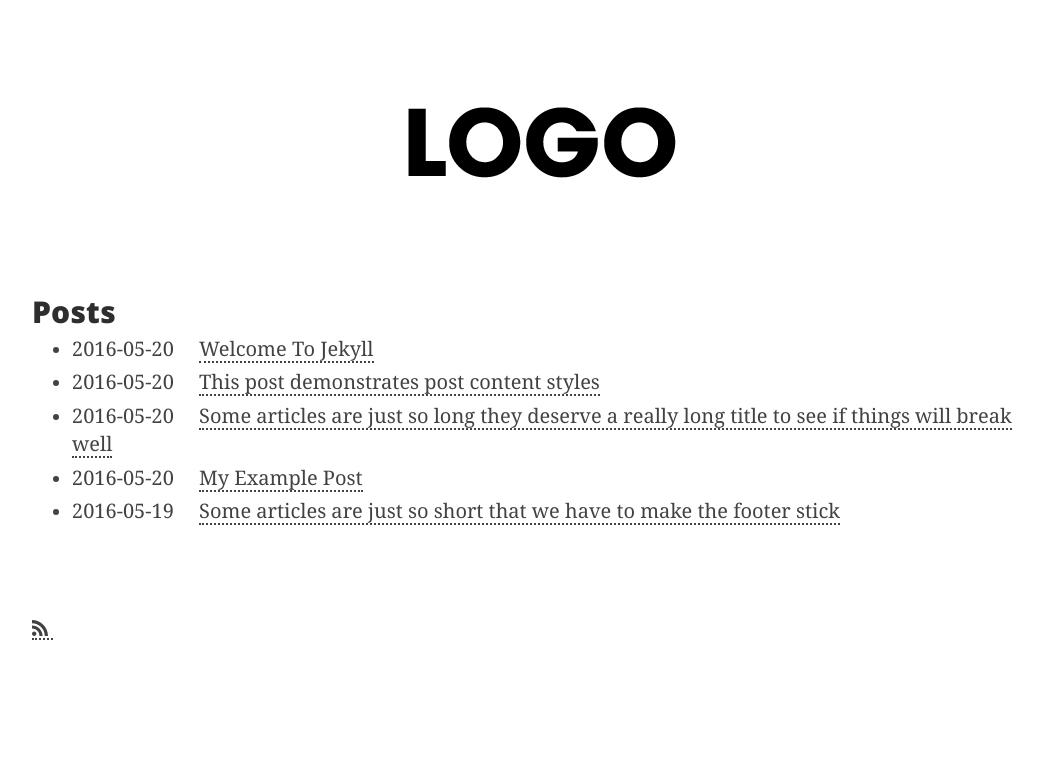
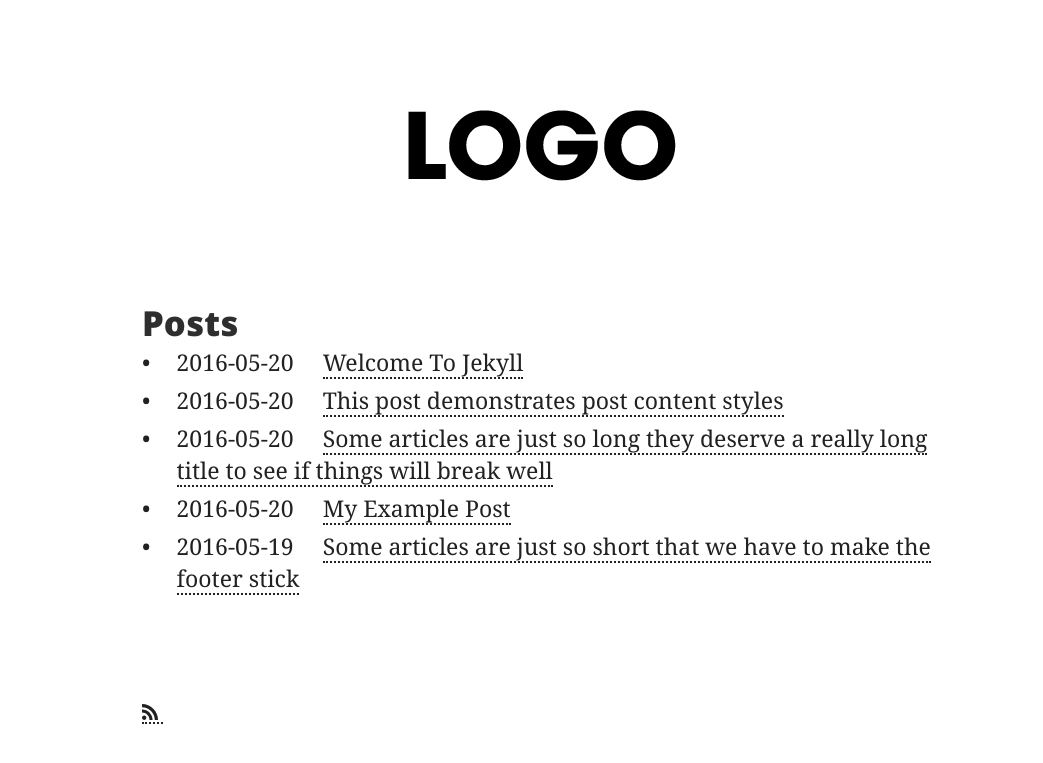
Before and after one commit to errantmind/errant-jekyll, a Jekyll site: the page built from index.md, in a window 1280 px wide. Shown: the top 763 px of the page, without its empty margins (98-1141 px from the left). Built offline with Jekyll 4.4.1, drawn with Linux system fonts in a browser that asks for light colours.

Commit message:
updated styling to my taste

```diff
--- a/_config.yml
+++ b/_config.yml
@@ -1,5 +1,4 @@
 # Copy/Overwrite this file in your project
-
 title: Your awesome title
 author: GitHub User
 email: your-email@domain.com
@@ -10,9 +9,9 @@ description: > # this means to ignore newlines until "twitter_username:"
 banner: "/logo.png"
 
 # social links
-twitter_username: jekyllrb
-github_username:  jekyll
-rss: rss
+# twitter_username: jekyllrb
+# github_username:  jekyll
+# rss: rss
 # dribbble_username: jekyll
 # facebook_username: jekyll
 # flickr_username: jekyll
--- a/_includes/head.html
+++ b/_includes/head.html
@@ -54,102 +49,8 @@
       unicode-range: U+0000-00FF, U+0131, U+0152-0153, U+02BB-02BC, U+02C6, U+02DA, U+02DC, U+2000-206F, U+2074, U+20AC, U+2122, U+2191, U+2193, U+2212, U+2215, U+FEFF, U+FFFD;
     }
 
-    /*BEGIN minimal-css*/
-    @media screen {
-        html {
-            font-size: 20px;
-        }
-    }
-
-    @media screen and (max-width: 1020px) {
-        html {
-            font-size: 20px;
-        }
-    }
-
-    @media screen and (max-width: 980px) {
-        html {
-            font-size: 20px;
-        }
-    }
-
-    @media screen and (max-width: 940px) {
-        html {
-            font-size: 19px;
-        }
-    }
-
-    @media screen and (max-width: 900px) {
-        html {
-            font-size: 18px;
-        }
-    }
-
-    @media screen and (max-width: 860px) {
-        html {
-            font-size: 17px;
-        }
-    }
-
-    @media screen and (max-width: 820px) {
-        html {
-            font-size: 16px;
-        }
-    }
-
-    @media screen and (max-width: 780px) {
-        html {
-            font-size: 15px;
-        }
-    }
-
-    @media screen and (max-width: 740px) {
-        html {
-            font-size: 14px;
-        }
-    }
-
-    @media screen and (max-width: 700px) {
-        html {
-            font-size: 13px;
-        }
-    }
-
-    @media screen and (max-width: 660px) {
-        html {
-            font-size: 12px;
-        }
-    }
-
-    @media screen and (max-width: 620px) {
-        html {
-            font-size: 11px;
-        }
-    }
-
-    @media screen and (max-width: 580px) {
-        html {
-            font-size: 10px;
-        }
-    }
-
-    @media screen and (max-width: 540px) {
-        html {
-            font-size: 9px;
-        }
-    }
-
-    @media screen and (max-width: 500px) {
-        html {
-            font-size: 8px;
-        }
-    }
-
-    @media screen and (max-width: 460px) {
-        html {
-            font-size: 7px;
-        }
-    }
+    html { font-size: calc(1rem + 1vw); }
+    @media all and (min-width:1020px) { html { font-size: 23px; } }
 
     * {
         margin: 0px;
@@ -158,14 +59,14 @@
     }
 
     body {
-        /*animation: fadein 1s;*/
+        animation: fadein 0.75s;
         height: auto;
         bottom: 0px;
         top: 0px;
         left: 0px;
         right: 0px;
         font-size: 1rem;
-        line-height: 1.42857;
+        line-height: 1.40;
         overflow-x: hidden;
         background: inherit;
         padding-left: 30px;
@@ -184,11 +85,11 @@
     body > * {
         font-family: Droid Serif, Georgia, serif;
         font-weight: normal;
-        color: rgb(66, 66, 66);
+        color: rgb(33, 33, 33);
     }
 
     main {
-        max-width: 1020px;
+        max-width: 800px;
         min-width: 460px;
         width: 100%;
         margin: 0px auto;
@@ -297,17 +198,54 @@
     }
 
     p {
-        line-height: 1.5;
-        margin-bottom: inherit;
+        line-height: 1.4;
     }
 
+
     ol {
-        margin-top: 0.25rem;
+      counter-reset: section 0;
+      margin-top: 0.25rem;
+    }
+
+    ol li, ul li {
+      margin-left: 1.5rem;
+      list-style: none;
+    }
+
+    ol li::before {
+      content: counter(section) ".";
+      counter-increment: section 1;
+      font-size: 80%;
+      margin-top: 0.19rem;
+      position: absolute;
+      margin-left: -1.5rem;
     }
 
     ul {
         margin-top: 0.25rem;
     }
+
+    ul li:before {
+      content: "\2022";
+      position: absolute;
+      margin-left: -1.5rem;
+    }
+
+    ul ul li::before {
+      content: "◦";
+      position: absolute;
+      margin-left: -1.5rem;
+    }
+
+    ul ul ul li::before {
+      content: "\b7";
+      position: absolute;
+      margin-left: -1.5rem;
+    }
+
+    /*ul.children {
+      list-style-type: none;
+    }*/
 
     li {
         margin-top: 0.25rem;
@@ -316,7 +254,6 @@
 
     li > p {
         margin-top: 0.25rem;
-        margin-bottom: 0.25rem;
     }
 
     table {
```
Also changed, not shown: other parts of _includes/head.html (+0 -5 lines).
